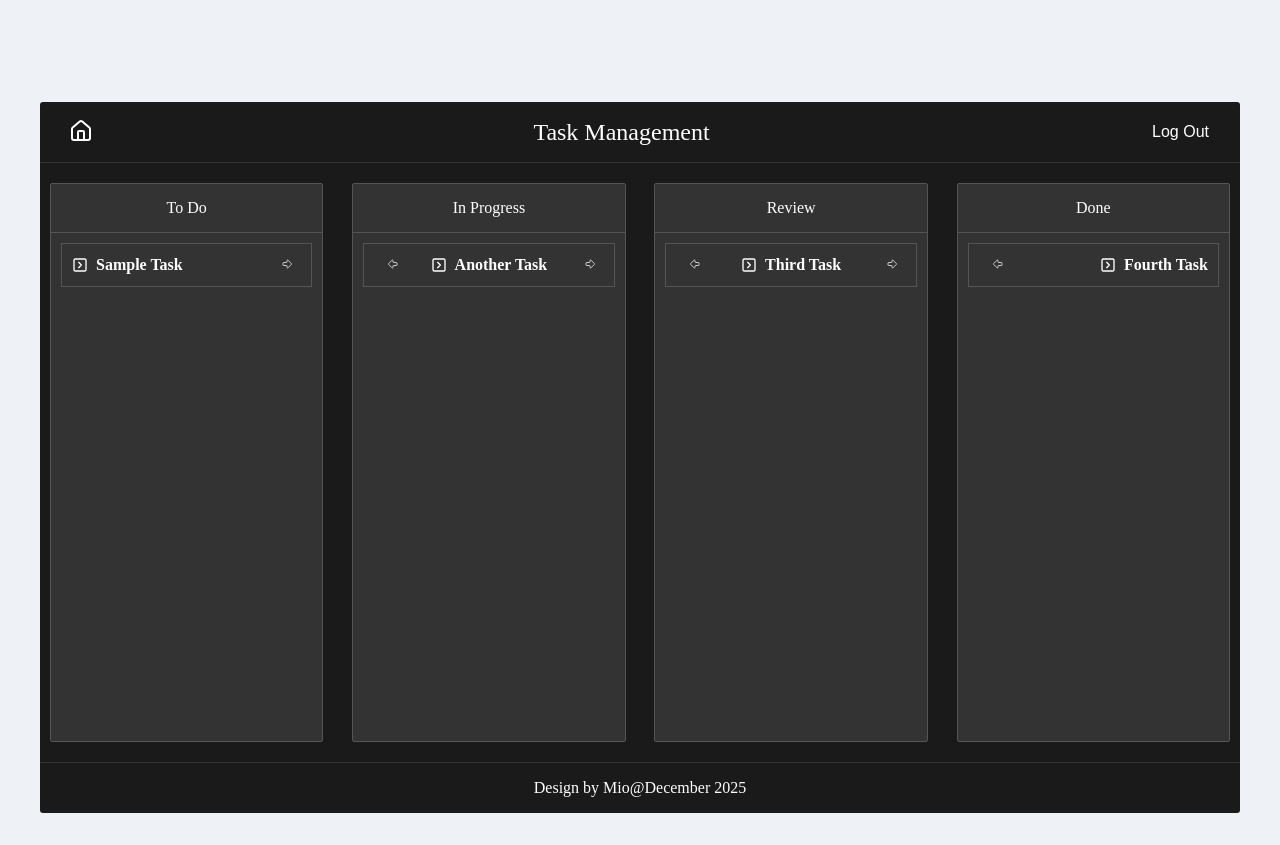
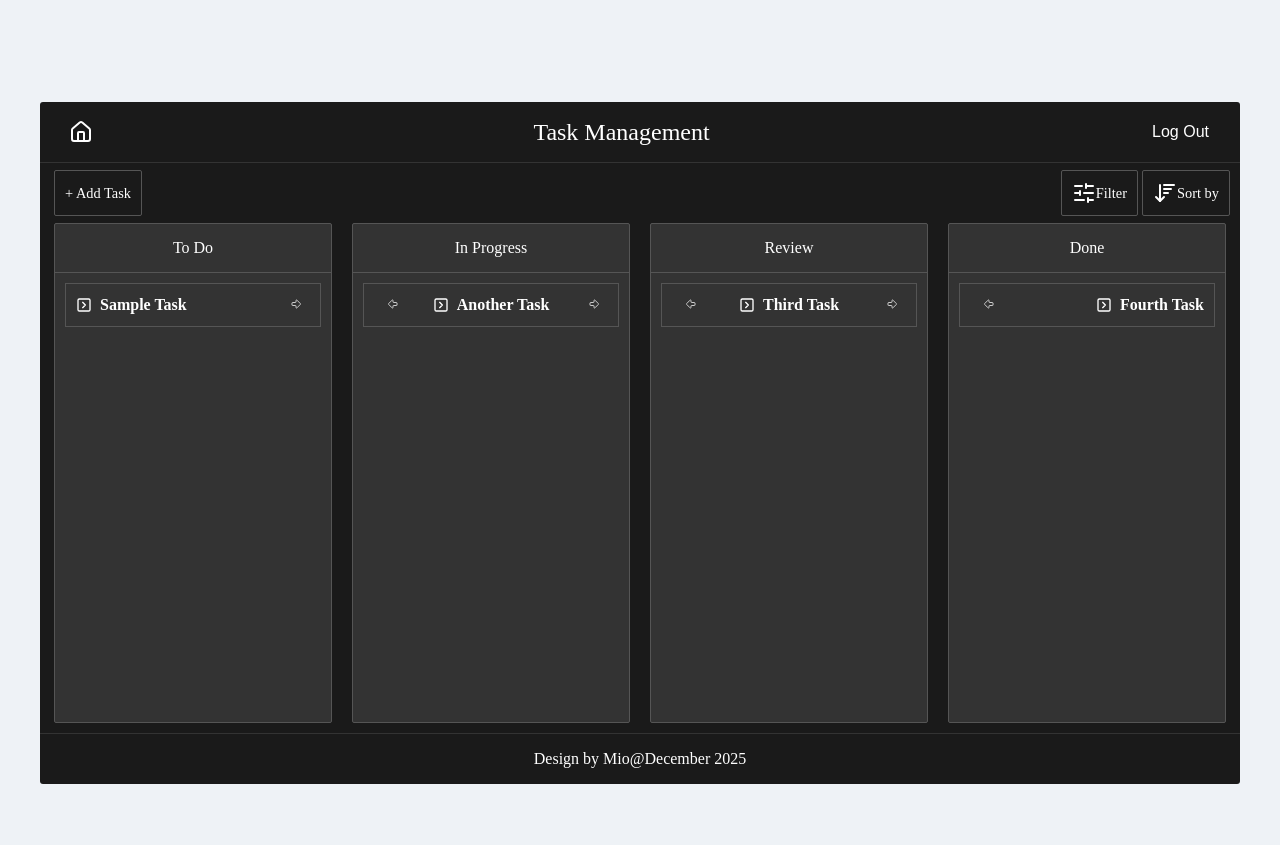
Before and after one commit to mirato12251999-blip/todolist-react, a React (Vite) app: page / in a window 1280 px wide. After the commit the page ends 816 px from the top, so only its background shows below. Built offline with nearby package versions, Linux system fonts and the light colour scheme.

Commit message:
feature: insert the navbar with add and sort, filter task function

```diff
--- a/src/App.tsx
+++ b/src/App.tsx
@@ -6,11 +6,15 @@ import { Section } from './components/layout/section/section'
 import './App.css'
 
 function App() {
-  const [count, setCount] = useState(0)
+  const [count, setCount] = useState(0);
+
+  const handleInsertClick = () => {
+    console.log("Insert button clicked");
+  }
 
   return (
     <>
-      <Header />
+      <Header onClickInsert={handleInsertClick} />
       <Section />
       <Footer />
     </>
--- a/src/components/layout/header/header.module.css
+++ b/src/components/layout/header/header.module.css
@@ -15,6 +15,8 @@
     cursor: pointer;
     border-radius: 4px;
     transition: .3s;
+    display: inline-flex;
+    align-items: center;
 }
 
 .homeIcon {
--- /dev/null
+++ b/src/components/layout/navbar/navbar.module.css
@@ -0,0 +1,24 @@
+.navbar {
+    color: white;
+    padding: 7px 10px;
+    display: flex;
+    justify-content: space-between;
+}
+
+.edit-btn {
+    display: flex;
+    flex-direction: row;
+}
+
+.edit-btn>button {
+    background-color: transparent;
+    border: 1px solid #555;
+    padding: 10px 10px;
+    color: white;
+    font-size: .9em;
+    font-family: 'Times New Roman', Times, serif;
+    border-radius: 2px;
+    margin-left: 4px;
+    display: flex;
+    align-items: center;
+}
--- /dev/null
+++ b/src/components/layout/navbar/navbar.tsx
@@ -0,0 +1,25 @@
+import { SlidersHorizontal, ArrowDownWideNarrow } from 'lucide-react';
+
+import styles from './navbar.module.css';
+
+export const Navbar = () => {
+    return (
+        <nav className={styles["navbar"]}>
+            <div className={styles['edit-btn']}>
+                <button>
+                    + Add Task
+                </button>
+            </div>
+            <div className={styles['edit-btn']}>
+                <button>
+                    <SlidersHorizontal className={styles["icon"]} />
+                    Filter
+                </button>
+                <button>
+                    <ArrowDownWideNarrow className={styles["icon"]} />
+                    Sort by
+                </button>
+            </div>
+        </nav>
+    );
+}
--- a/src/components/layout/section/section.module.css
+++ b/src/components/layout/section/section.module.css
@@ -1,11 +1,18 @@
 .section {
     width: 100%;
-    min-height: 600px;
     border-top: 1px solid #333;
     background-color: #1a1a1a;
     display: flex;
-    flex-direction: row;
-    justify-content: space-between;
-    padding: 20px 10px;
+    flex-direction: column;
     box-sizing: border-box;
 }
+
+.task-field {
+    display: flex;
+    flex-direction: row;
+    gap: 20px;
+    overflow-x: auto;
+    padding-bottom: 10px;
+    min-height: 500px;
+    justify-content: center;
+}
--- a/src/components/layout/section/section.tsx
+++ b/src/components/layout/section/section.tsx
@@ -1,5 +1,6 @@
 import { useState } from 'react';
 
+import { Navbar } from '../navbar/navbar';
 import { StatusBar } from '../../statusBar/statusBar';
 import { Task } from '../../task/task';
 
@@ -52,6 +53,8 @@ export const Section = (props: React.PropsWithChildren<{}>) => {
 
     return (
         <div className={styles["section"]}>
+            <Navbar />
+            <div className={styles["task-field"]}>
                 <StatusBar status='To Do' onDragOver={handleOverStatus} onDrop={(event) => { handleDropStatus(event, '0') }}>
                     {
                         tasks.filter(task => task.status === '0').map(task => (
@@ -81,5 +84,6 @@ export const Section = (props: React.PropsWithChildren<{}>) => {
                     }
                 </StatusBar>
             </div>
+        </div>
     );
 };
```
Lines whose indentation alone changed are shown as unchanged.
